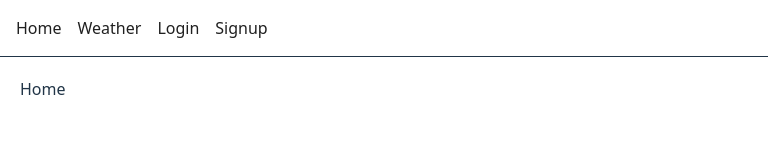
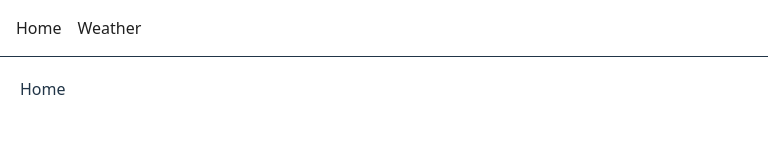
Before and after one commit to mariioox/weatherapp, a React (Vite) app: page / in a window 1280 px wide. Shown: the top 160 px of the page, without its empty margins (0-768 px from the left). Built offline with nearby package versions, Linux system fonts and the light colour scheme.

Commit message:
removed login/signup pages

```diff
--- a/src/layouts/MainLayout.tsx
+++ b/src/layouts/MainLayout.tsx
@@ -7,8 +7,6 @@ function MainLayout() {
       <nav className="p-4 border-b flex gap-4">
         <Link to="/">Home</Link>
         <Link to="/weather">Weather</Link>
-        <Link to="/login">Login</Link>
-        <Link to="/signup">Signup</Link>
       </nav>
 
       {/* Page content */}
```
